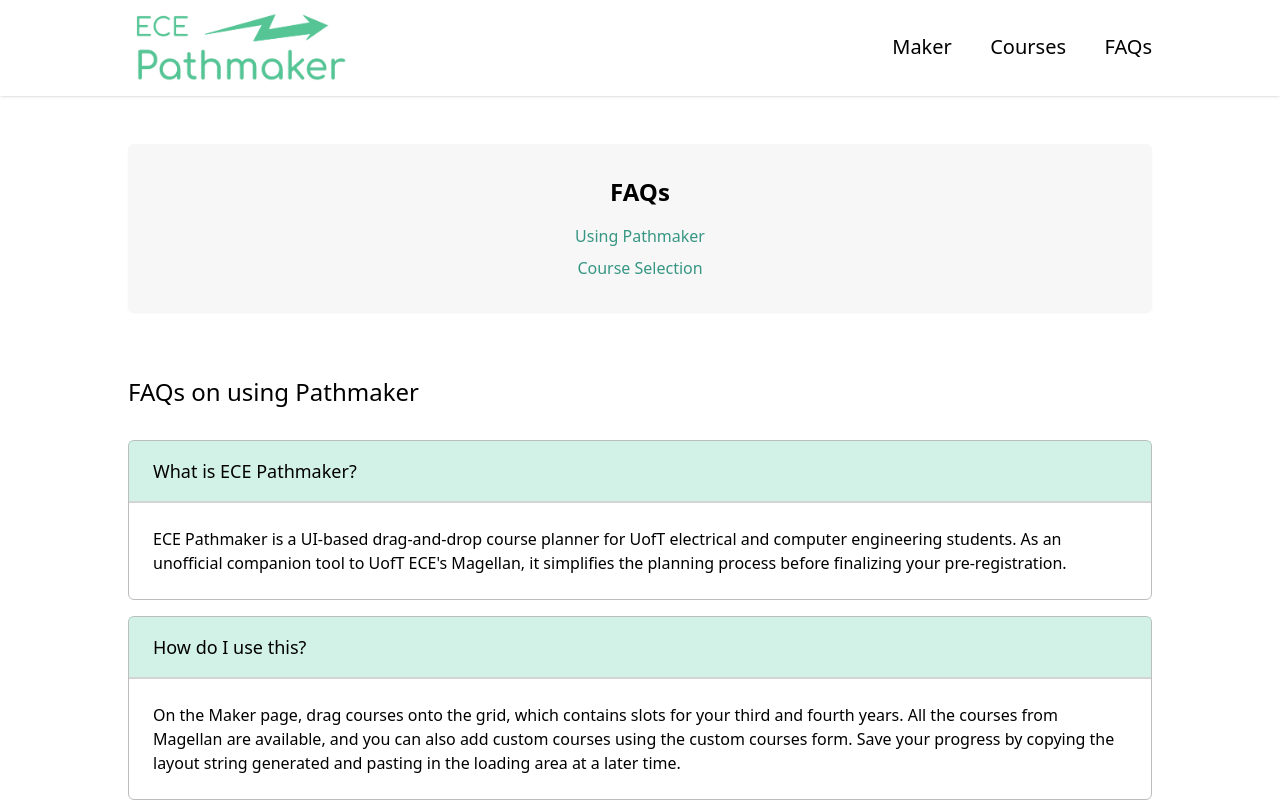
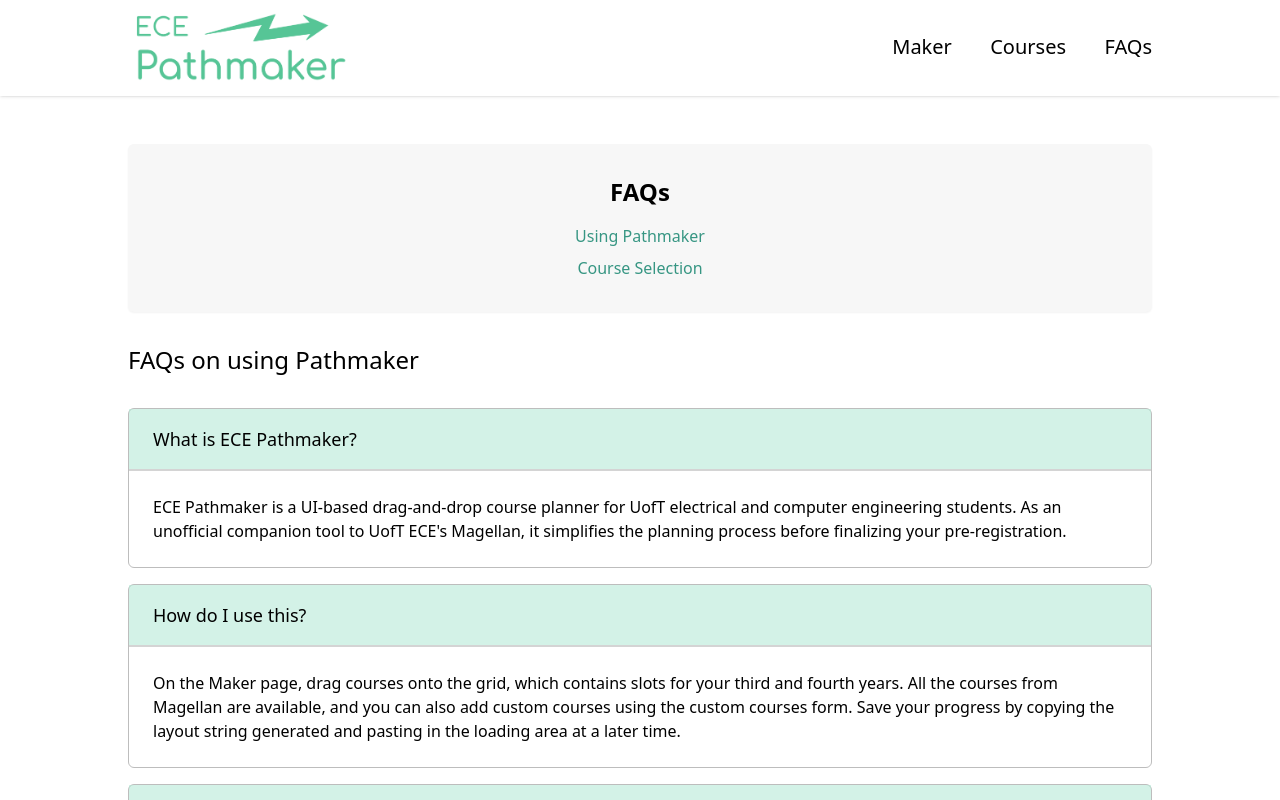
Before and after one commit to sunnwydays/ecepathmaker, a React (Vite) app: page /faq in a window 1280 px wide. Shown: the top 800 px of the page. Built offline with nearby package versions, Linux system fonts and the light colour scheme.

Commit message:
Decrease spacing in FAQ

```diff
--- a/src/pages/FAQ.tsx
+++ b/src/pages/FAQ.tsx
@@ -51,7 +51,7 @@ const FAQ: FC = () => {
                 </ul>
             </div>
 
-            <h2 className="mb-8 pt-16 text-2xl font-medium" id="site-faqs">
+            <h2 className="mb-8 pt-8 text-2xl font-medium" id="site-faqs">
                 FAQs on using Pathmaker
             </h2>
             <div className="flex flex-col gap-4">
```
